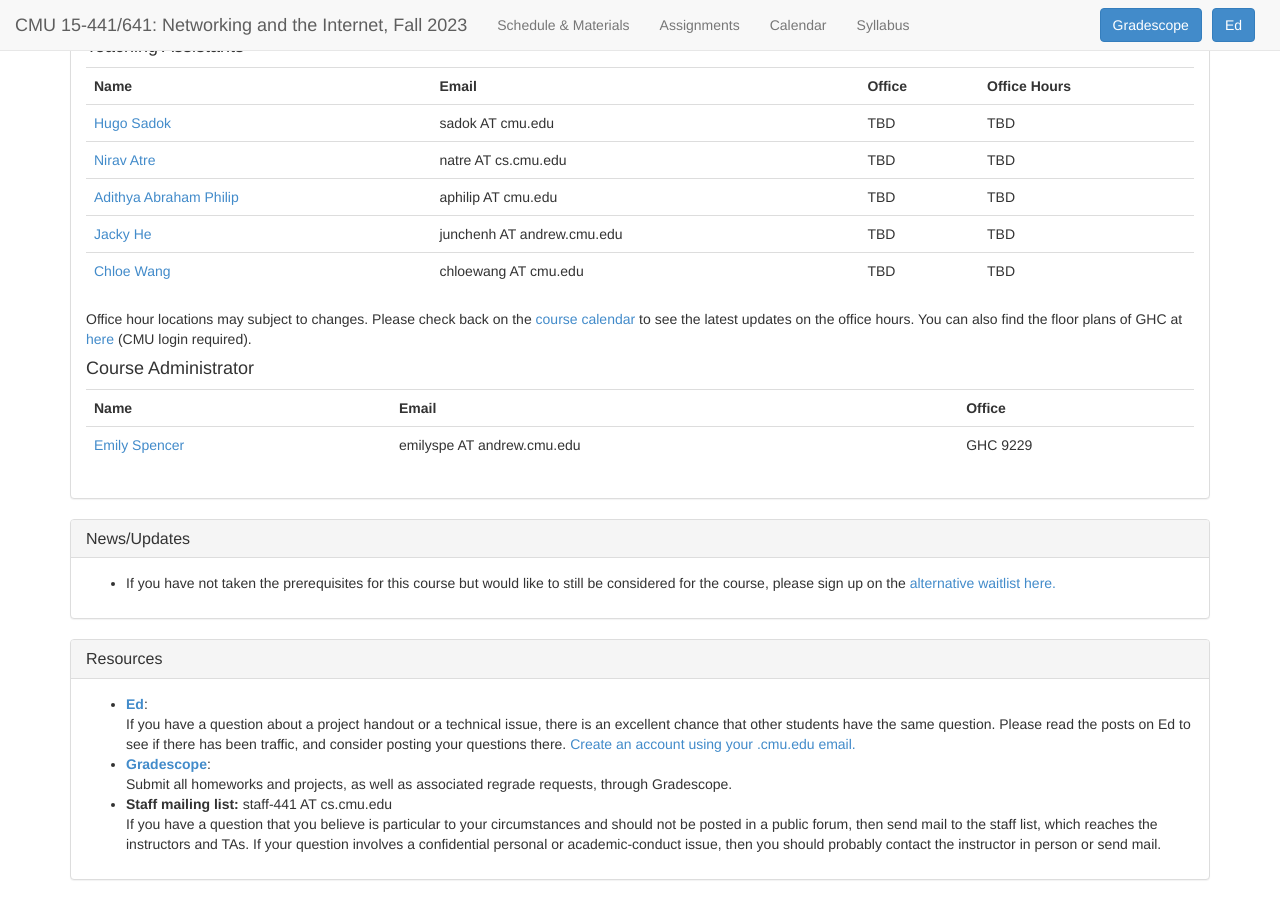
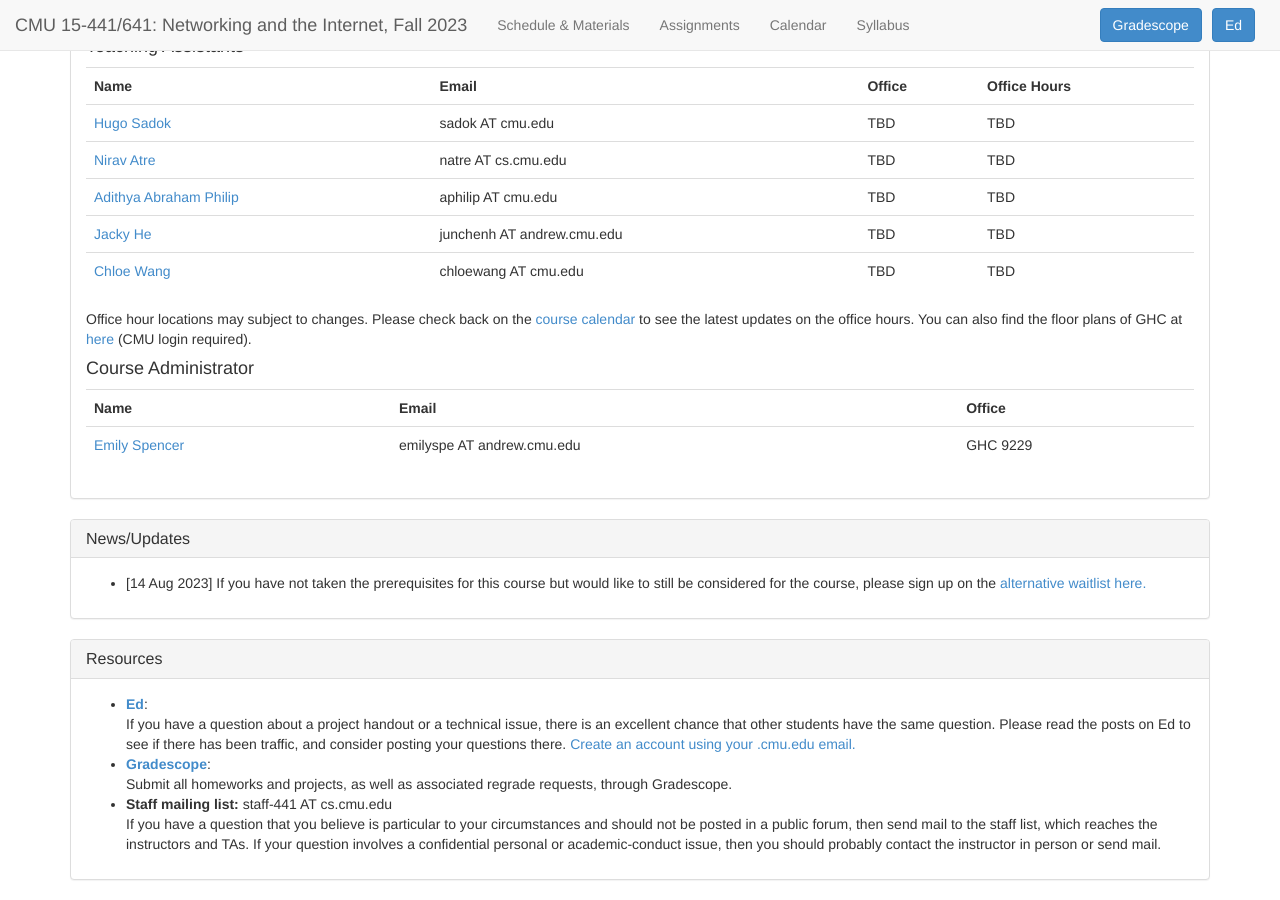
Before and after one commit to computer-networks/fa23, a Jekyll site: the page built from index.html, in a window 1280 px wide and 900 px high, scrolled down 722 px. Built offline with Jekyll 4.4.1, drawn with Linux system fonts in a browser that asks for light colours.

Commit message:
added date

```diff
--- a/index.html
+++ b/index.html
@@ -143,7 +143,7 @@ title: CMU 15-441/641, Fall 2023 --- Home
   <div class="panel-body">
         <ul>
 
-        <li>If you have not taken the prerequisites for this course but would like to still be considered for the course, please sign up on the <a href="https://forms.gle/RyzaKTZ8mL9tN8ed9">alternative waitlist here.</a></li>
+        <li>[14 Aug 2023] If you have not taken the prerequisites for this course but would like to still be considered for the course, please sign up on the <a href="https://forms.gle/RyzaKTZ8mL9tN8ed9">alternative waitlist here.</a></li>
   </div>
 </div>
 <div class="panel panel-default">
```
